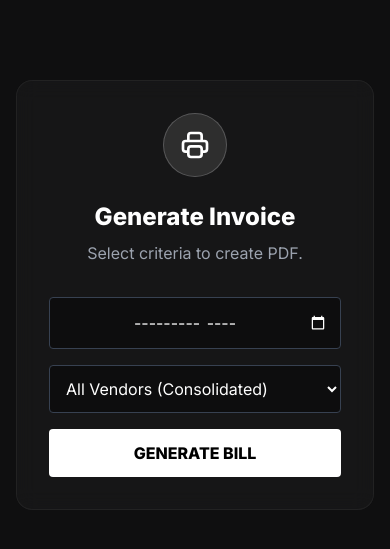
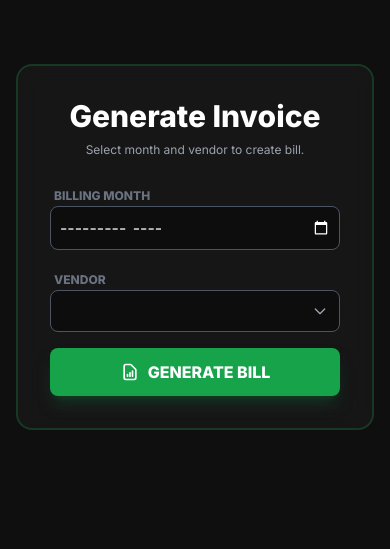
Before and after one commit to karthikshetty71/Karthik, a Flask app: template app/templates/invoices_select.html in a window 390 px wide. Shown: the part 65-614 px from the top of the page. Run offline with Flask 3, Linux system fonts and the light colour scheme; the template is opened without the code that fills it, so the values that code supplies are empty; parts of the project's set-up code (start-up, migrations or seed data) failed here and were passed over; some libraries are stand-ins or nearby versions.

Commit message:
Mobile responsive fixes5

```diff
--- a/app/templates/invoices_select.html
+++ b/app/templates/invoices_select.html
@@ -1,28 +1,43 @@
 {% extends "base.html" %}
 {% block content %}
-<div class="max-w-md mx-auto mt-20 text-center">
-    <div class="glass p-8 rounded-2xl">
-        <div class="bg-white/10 w-16 h-16 rounded-full flex items-center justify-center mx-auto mb-6 text-white border border-white/20">
-            <svg class="w-8 h-8" fill="none" stroke="currentColor" viewBox="0 0 24 24"><path stroke-linecap="round" stroke-linejoin="round" stroke-width="2" d="M17 17h2a2 2 0 002-2v-4a2 2 0 00-2-2H5a2 2 0 00-2 2v4a2 2 0 002 2h2m2 4h6a2 2 0 002-2v-4a2 2 0 00-2-2H9a2 2 0 00-2 2v4a2 2 0 002 2zm8-12V5a2 2 0 00-2-2H9a2 2 0 00-2 2v4h10z"></path></svg>
+<div class="max-w-md mx-auto mt-16">
+    <div class="glass p-8 rounded-2xl border-2 border-green-500/20 text-center">
+
+        <div class="mb-6">
+            <h2 class="text-3xl font-bold text-white mb-2">Generate Invoice</h2>
+            <p class="text-gray-400 text-xs">Select month and vendor to create bill.</p>
         </div>
 
-        <h2 class="text-2xl font-bold mb-2 text-white">Generate Invoice</h2>
-        <p class="text-gray-400 mb-8">Select criteria to create PDF.</p>
+        <form action="/generate_bill" method="GET" class="space-y-4">
 
-        <form action="/generate_bill" method="GET" target="_blank" class="space-y-4">
-            <input type="month" name="month" value="{{ today }}" class="w-full bg-black/40 border border-gray-700 rounded p-3 text-center text-white [color-scheme:dark]">
+            <div class="text-left">
+                <label class="text-xs uppercase text-gray-500 font-bold ml-1">Billing Month</label>
+                <input type="month" name="month" value="{{ today }}" required
+                       class="w-full bg-black/40 border border-gray-600 rounded-lg p-2 text-white outline-none focus:border-green-500 transition [color-scheme:dark]">
+            </div>
 
-            <select name="vendor" class="w-full bg-black/40 border border-gray-700 rounded p-3 text-white">
-                <option value="All">All Vendors (Consolidated)</option>
-                {% for v in vendors %}
-                <option value="{{ v.name }}">{{ v.name }}</option>
-                {% endfor %}
-            </select>
+            <div class="text-left relative">
+                <label class="text-xs uppercase text-gray-500 font-bold ml-1">Vendor</label>
+                <div class="relative">
+                    <select name="vendor" required
+                            class="w-full bg-black/40 border border-gray-600 rounded-lg p-2 text-white outline-none focus:border-green-500 appearance-none transition cursor-pointer">
+                        {% for v in vendors %}
+                        <option value="{{ v.name }}">{{ v.name }}</option>
+                        {% endfor %}
+                    </select>
 
-            <button type="submit" class="w-full bg-white text-black font-bold py-3 rounded hover:bg-gray-200 transition mt-4">
+                    <div class="pointer-events-none absolute inset-y-0 right-0 flex items-center px-3 text-gray-400">
+                        <svg class="w-4 h-4" fill="none" stroke="currentColor" viewBox="0 0 24 24"><path stroke-linecap="round" stroke-linejoin="round" stroke-width="2" d="M19 9l-7 7-7-7"></path></svg>
+                    </div>
+                </div>
+            </div>
+
+            <button type="submit" class="w-full bg-green-600 hover:bg-green-500 text-white font-bold py-3 rounded-lg shadow-lg shadow-green-900/50 mt-4 transition transform active:scale-95 flex items-center justify-center gap-2">
+                <svg class="w-5 h-5" fill="none" stroke="currentColor" viewBox="0 0 24 24"><path stroke-linecap="round" stroke-linejoin="round" stroke-width="2" d="M9 17v-2m3 2v-4m3 4v-6m2 10H7a2 2 0 01-2-2V5a2 2 0 012-2h5.586a1 1 0 01.707.293l5.414 5.414a1 1 0 01.293.707V19a2 2 0 01-2 2z"></path></svg>
                 GENERATE BILL
             </button>
         </form>
+
     </div>
 </div>
 {% endblock %}
```
Also changed, not shown: app/templates/view_data.html (+24 -36 lines).
